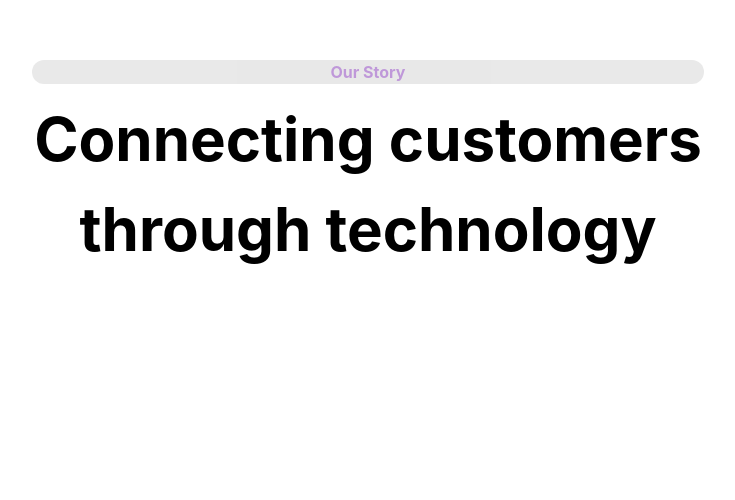
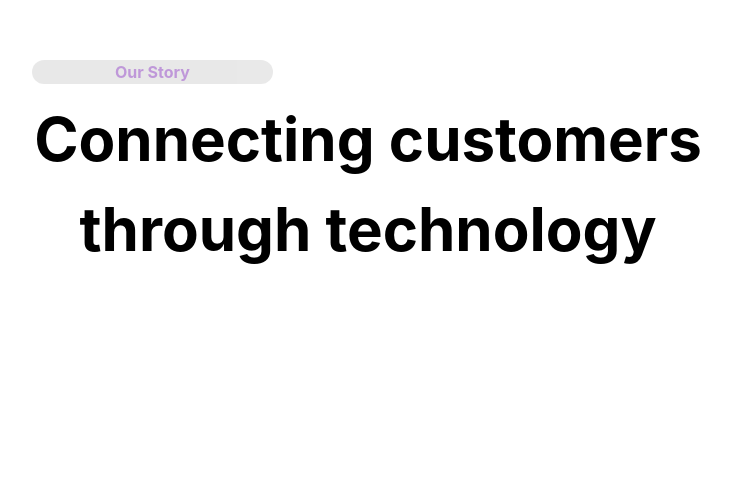
Before and after one commit to josegonz115/depdu, a React (Vite) app in the folder frontend/: page / in a window 1280 px wide. Shown: the part 300-800 px from the top of the page, without its empty margins (272-1007 px from the left). Built offline with nearby package versions, Linux system fonts and the light colour scheme.

Commit message:
delete body

```diff
--- a/frontend/src/App.css
+++ b/frontend/src/App.css
@@ -13,16 +13,6 @@ html, */
   width: 100vw;
   }
 
-body {
-  /* margin: 0; */
-  margin: 0 auto;
-  display: flex;
-  flex-direction: column;
-  justify-content: space-between;
-  place-items: center;
-  /* min-width: 320px; */
-  min-height: 100vh;
-}
 
 .App{
   height: 100%;
--- a/frontend/src/components/Intro.tsx
+++ b/frontend/src/components/Intro.tsx
@@ -52,6 +52,7 @@ function Intro() {
           mb="10px"
           alignItems="center"
           justifyContent="center"
+          width='241px'
         >
           <Text fontWeight="bold" color="#6100A2">Our Story</Text>
         </Flex>
```
